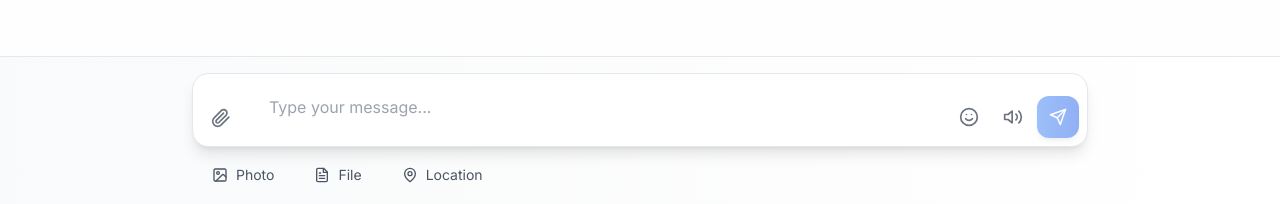
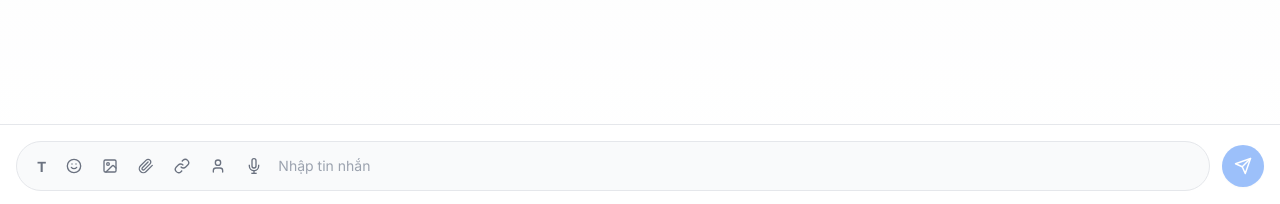
Before and after one commit to sharing-maker/chat, a Next.js app in the folder apps/web/: page / in a window 1280 px wide. Shown: the part 593-797 px from the top of the page. Built offline with nearby package versions, Linux system fonts and the light colour scheme.

Commit message:
feat: update chat input to match deployed design
Simplify chat input with clean, minimal styling and action buttons.

#VERCEL_SKIP

Co-authored-by: null <225150292+sharing-maker@users.noreply.github.com>

```diff
--- a/apps/web/src/components/chat/MessageList.tsx
+++ b/apps/web/src/components/chat/MessageList.tsx
@@ -513,114 +513,76 @@ export default function MessageList({ conversationId, currentUserId = "user123"
       </div>
 
       {/* Enhanced Input */}
-      <div className="p-4 border-t border-gray-200 bg-gradient-to-r from-gray-50 to-white">
-        <div className="max-w-4xl mx-auto">
-          <div className="flex items-end space-x-3 bg-white rounded-2xl shadow-lg border border-gray-200 p-2">
-            {/* Attachment Button */}
-            <div className="relative">
-              <button
-                className="p-2.5 text-gray-500 hover:text-blue-600 hover:bg-blue-50 rounded-xl transition-all duration-200 group"
-                title="Attach file"
-              >
-                <Paperclip size={20} className="group-hover:rotate-12 transition-transform" />
-              </button>
-              {/* Hidden file input */}
-              <input
-                type="file"
-                className="absolute inset-0 w-full h-full opacity-0 cursor-pointer"
-                multiple
-                accept="image/*,video/*,audio/*,.pdf,.doc,.docx,.txt"
-                onChange={(e) => {
-                  // Handle file upload
-                  console.log("Files selected:", e.target.files)
-                }}
-              />
-            </div>
-
-            {/* Input Container */}
-            <div className="flex-1 relative">
-              <textarea
-                value={newMessage}
-                onChange={(e) => {
-                  setNewMessage(e.target.value)
-                  // Auto-resize textarea
-                  e.target.style.height = "auto"
-                  e.target.style.height = Math.min(e.target.scrollHeight, 120) + "px"
-                }}
-                onKeyPress={handleKeyPress}
-                placeholder="Type your message..."
-                className="w-full px-4 py-3 bg-transparent border-none resize-none focus:outline-none placeholder-gray-400 text-gray-900 leading-relaxed"
-                rows={1}
-                style={{
-                  minHeight: "44px",
-                  maxHeight: "120px",
-                  scrollbarWidth: "thin",
-                }}
-              />
-
-              {/* Character count for long messages */}
-              {newMessage.length > 100 && (
-                <div className="absolute bottom-1 right-2 text-xs text-gray-400">{newMessage.length}/1000</div>
-              )}
-            </div>
-
-            {/* Action Buttons */}
-            <div className="flex items-center space-x-1">
-              {/* Emoji Button */}
-              <button
-                className="p-2.5 text-gray-500 hover:text-yellow-600 hover:bg-yellow-50 rounded-xl transition-all duration-200 group"
-                title="Add emoji"
-              >
-                <Smile size={20} className="group-hover:scale-110 transition-transform" />
+      <div className="p-4 border-t border-gray-200 bg-white">
+        <div className="flex items-center space-x-3">
+          {/* Input Container with action buttons inside */}
+          <div className="flex-1 flex items-center bg-gray-50 rounded-full border border-gray-200 px-4 py-2">
+            {/* Action Buttons Row */}
+            <div className="flex items-center space-x-3 mr-3">
+              {/* Text Formatting */}
+              <button className="p-1 text-gray-500 hover:text-gray-700 transition-colors" title="Text formatting">
+                <span className="text-sm font-bold">T</span>
               </button>
 
-              {/* Voice Message Button */}
-              <button
-                className="p-2.5 text-gray-500 hover:text-green-600 hover:bg-green-50 rounded-xl transition-all duration-200 group"
-                title="Voice message"
-              >
-                <Volume2 size={20} className="group-hover:scale-110 transition-transform" />
+              {/* Emoji */}
+              <button className="p-1 text-gray-500 hover:text-gray-700 transition-colors" title="Emoji">
+                <Smile size={16} />
               </button>
 
-              {/* Send Button */}
-              <button
-                onClick={handleSendMessage}
-                disabled={!newMessage.trim()}
-                className="p-3 bg-gradient-to-r from-blue-500 to-blue-600 text-white rounded-xl hover:from-blue-600 hover:to-blue-700 disabled:opacity-50 disabled:cursor-not-allowed transition-all duration-200 shadow-md hover:shadow-lg transform hover:scale-105 disabled:hover:scale-100"
-                title="Send message"
-              >
-                <Send size={18} className="transform rotate-0 hover:rotate-12 transition-transform" />
+              {/* Image */}
+              <button className="p-1 text-gray-500 hover:text-gray-700 transition-colors" title="Image">
+                <ImageIcon size={16} />
               </button>
-            </div>
-          </div>
 
-          <div className="flex items-center justify-between mt-3 px-2">
-            <div className="flex items-center space-x-4">
-              {/* Quick Actions */}
-              <button className="flex items-center space-x-2 px-3 py-1.5 text-sm text-gray-600 hover:text-blue-600 hover:bg-blue-50 rounded-lg transition-all">
-                <ImageIcon size={16} />
-                <span>Photo</span>
+              {/* Attachment */}
+              <button className="p-1 text-gray-500 hover:text-gray-700 transition-colors" title="Attachment">
+                <Paperclip size={16} />
               </button>
-              <button className="flex items-center space-x-2 px-3 py-1.5 text-sm text-gray-600 hover:text-purple-600 hover:bg-purple-50 rounded-lg transition-all">
-                <FileText size={16} />
-                <span>File</span>
+
+              {/* Link */}
+              <button className="p-1 text-gray-500 hover:text-gray-700 transition-colors" title="Link">
+                <svg width="16" height="16" viewBox="0 0 24 24" fill="none" stroke="currentColor" strokeWidth="2">
+                  <path d="M10 13a5 5 0 0 0 7.54.54l3-3a5 5 0 0 0-7.07-7.07l-1.72 1.71" />
+                  <path d="M14 11a5 5 0 0 0-7.54-.54l-3 3a5 5 0 0 0 7.07 7.07l1.71-1.71" />
+                </svg>
               </button>
-              <button className="flex items-center space-x-2 px-3 py-1.5 text-sm text-gray-600 hover:text-red-600 hover:bg-red-50 rounded-lg transition-all">
-                <MapPin size={16} />
-                <span>Location</span>
+
+              {/* Contact */}
+              <button className="p-1 text-gray-500 hover:text-gray-700 transition-colors" title="Contact">
+                <User size={16} />
+              </button>
+
+              {/* Microphone */}
+              <button className="p-1 text-gray-500 hover:text-gray-700 transition-colors" title="Voice message">
+                <svg width="16" height="16" viewBox="0 0 24 24" fill="none" stroke="currentColor" strokeWidth="2">
+                  <path d="M12 1a3 3 0 0 0-3 3v8a3 3 0 0 0 6 0V4a3 3 0 0 0-3-3z" />
+                  <path d="M19 10v2a7 7 0 0 1-14 0v-2" />
+                  <line x1="12" y1="19" x2="12" y2="23" />
+                  <line x1="8" y1="23" x2="16" y2="23" />
+                </svg>
               </button>
             </div>
 
-            {/* Typing Status */}
-            <div className="text-xs text-gray-400">
-              {newMessage.length > 0 && (
-                <span className="flex items-center space-x-1">
-                  <div className="w-2 h-2 bg-green-500 rounded-full animate-pulse"></div>
-                  <span>Typing...</span>
-                </span>
-              )}
-            </div>
+            {/* Input Field */}
+            <input
+              type="text"
+              value={newMessage}
+              onChange={(e) => setNewMessage(e.target.value)}
+              onKeyPress={handleKeyPress}
+              placeholder="Nhập tin nhắn"
+              className="flex-1 bg-transparent border-none focus:outline-none placeholder-gray-400 text-gray-900 text-sm"
+            />
           </div>
+
+          {/* Send Button */}
+          <button
+            onClick={handleSendMessage}
+            disabled={!newMessage.trim()}
+            className="p-3 bg-blue-500 text-white rounded-full hover:bg-blue-600 disabled:opacity-50 disabled:cursor-not-allowed transition-all duration-200 shadow-sm hover:shadow-md"
+            title="Send message"
+          >
+            <Send size={18} />
+          </button>
         </div>
       </div>
     </div>
```
